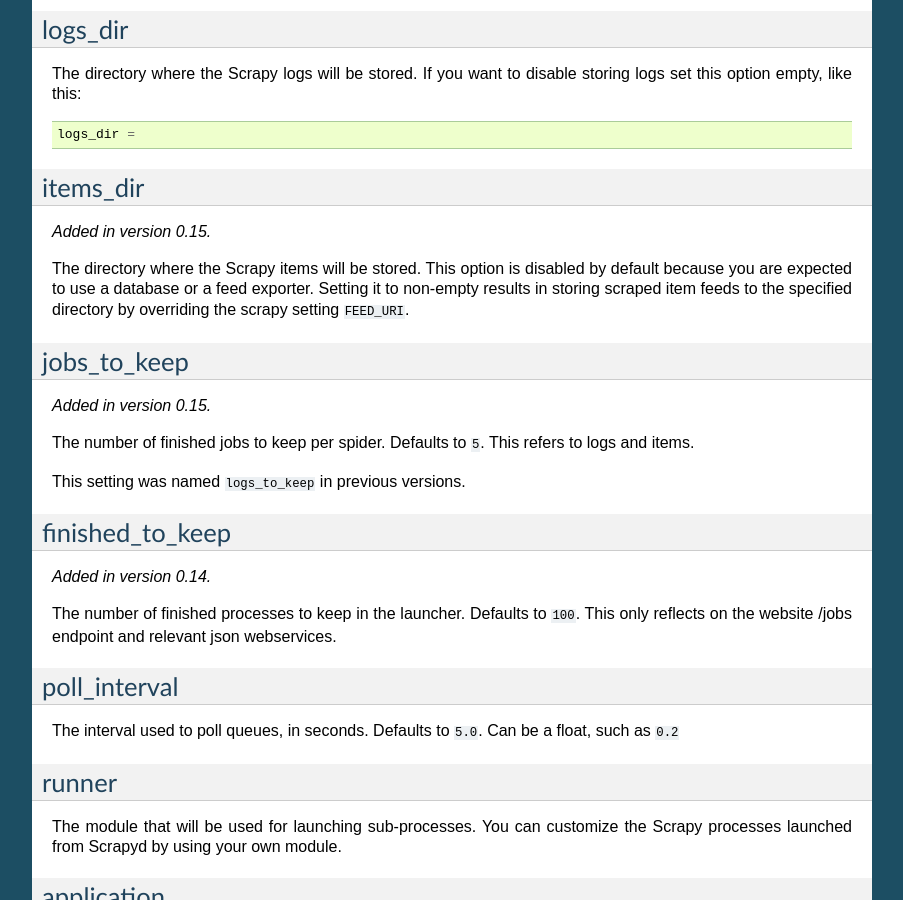
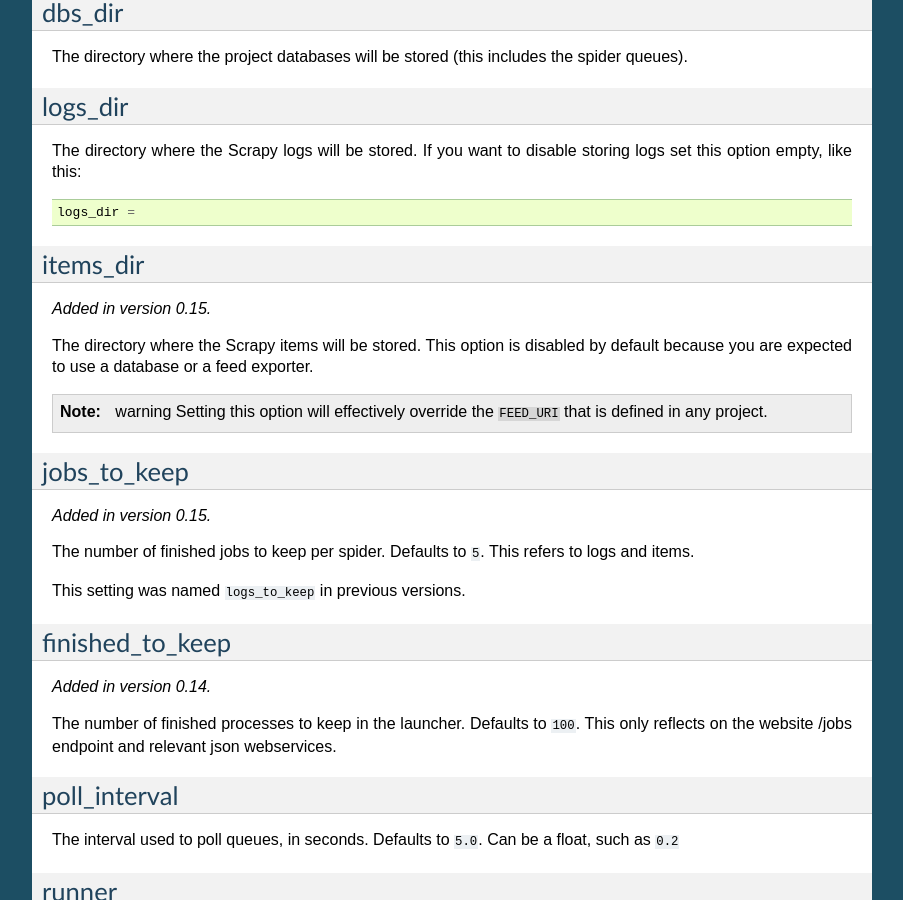
Before and after one commit to scrapy/scrapyd, a Sphinx documentation site: the page built from docs/config.rst, in a window 1280 px wide and 900 px high, scrolled down 1020 px. Shown: the whole window, without its empty margins (198-1101 px from the left). Built offline with Sphinx 7.4.7, drawn with Linux system fonts in a browser that asks for light colours; some of the changed text lies outside the part shown.

Commit message:
Update config.rst
i'm emphasizing two aspects here that took me a while to figure out.

```diff
--- a/docs/config.rst
+++ b/docs/config.rst
@@ -10,10 +10,14 @@
 * ``c:\scrapyd\scrapyd.conf`` (Windows)
 * ``/etc/scrapyd/conf.d/*`` (in alphabetical order, Unix)
 * ``scrapyd.conf``
-* ``~/.scrapyd.conf`` (users home directory)
+* ``~/.scrapyd.conf`` (user's home directory)
 
 The configuration file supports the following options (see default values in
 the :ref:`example <config-example>`).
+
+.. note::
+    The user's home directory is not expanded for the user that may be specified
+    with the ``--uid`` option, but for the user invoking ``scrapyd``.
 
 http_port
 ---------
@@ -76,10 +80,12 @@
 .. versionadded:: 0.15
 
 The directory where the Scrapy items will be stored.
-This option is disabled by default
-because you are expected to use a database or a feed exporter.
-Setting it to non-empty results in storing scraped item feeds
-to the specified directory by overriding the scrapy setting ``FEED_URI``.
+This option is disabled by default because you are expected to use a database
+or a feed exporter.
+
+.. note:: warning
+    Setting this option will effectively override the ``FEED_URI`` that is
+    defined in any project.
 
 .. _jobs_to_keep:
 
```
